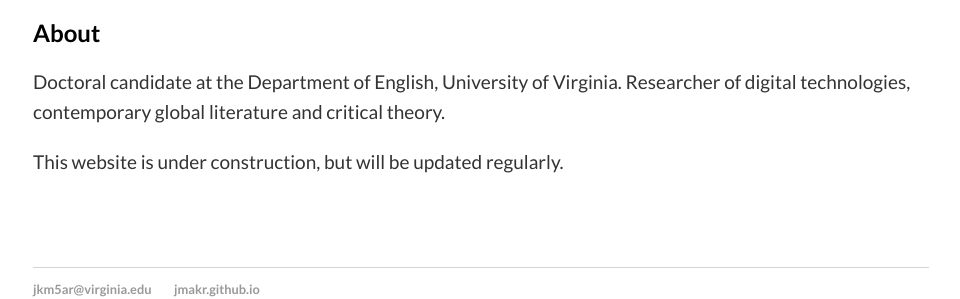
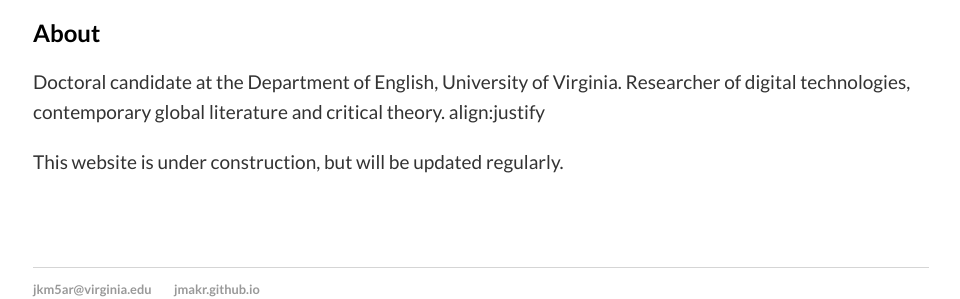
Before and after one commit to jmakr/jmakr.github.io, a Jekyll site: the page built from index.html, in a window 1280 px wide. Shown: the part 245-544 px from the top of the page, without its empty margins (159-1119 px from the left). Built offline with Jekyll 4.4.1, drawn with Linux system fonts in a browser that asks for light colours.

Commit message:
Update index.html

```diff
--- a/index.html
+++ b/index.html
@@ -9,7 +9,7 @@ title: Jap-Nanak Makkar
 
 
 	<p>Doctoral candidate at the Department of English, University of Virginia.
-	Researcher of digital technologies, contemporary global literature and critical theory.</p>
+	Researcher of digital technologies, contemporary global literature and critical theory. align:justify</p>
 
 
 	<p>This website is under construction, but will be updated regularly.</p>
```
